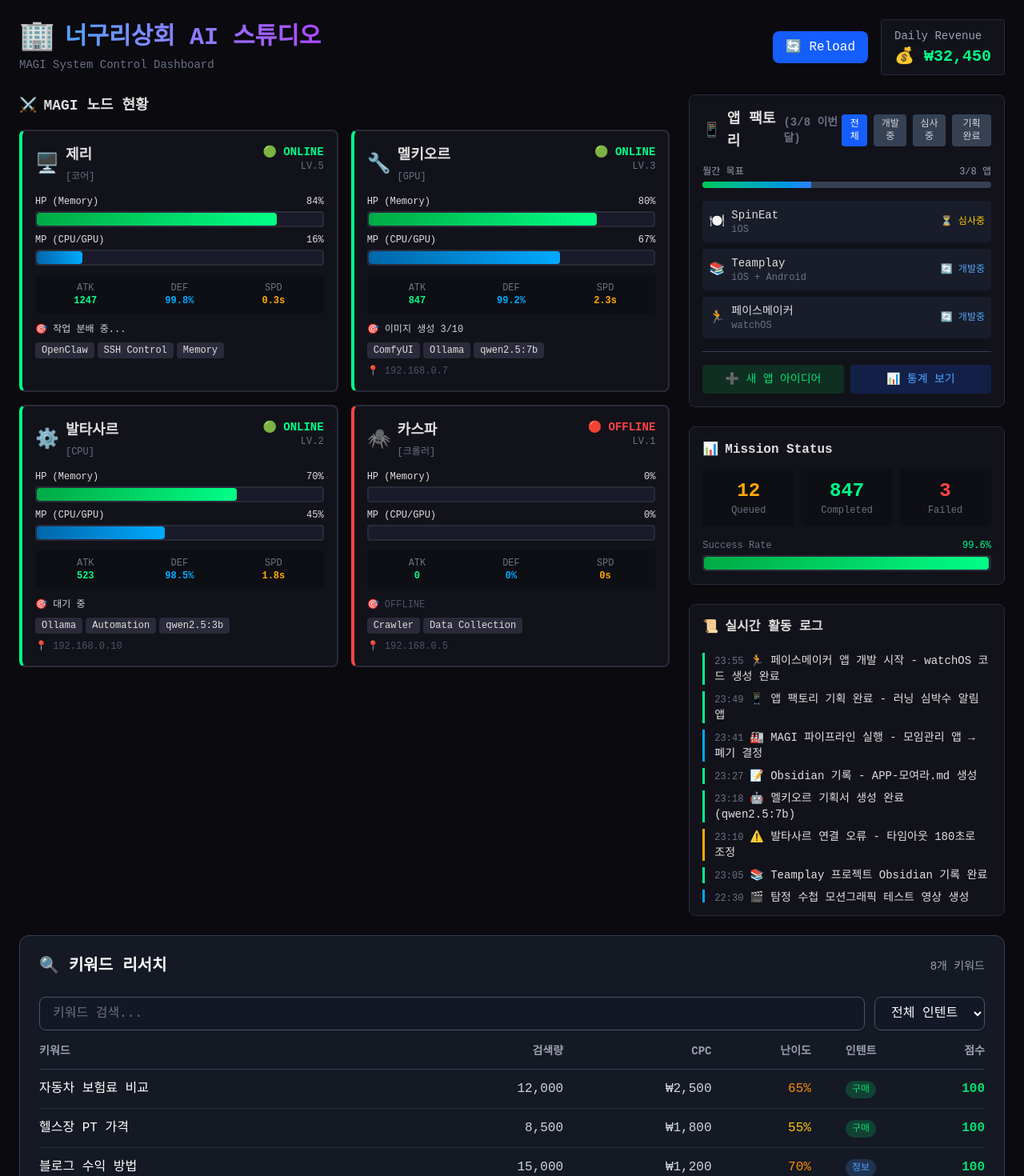
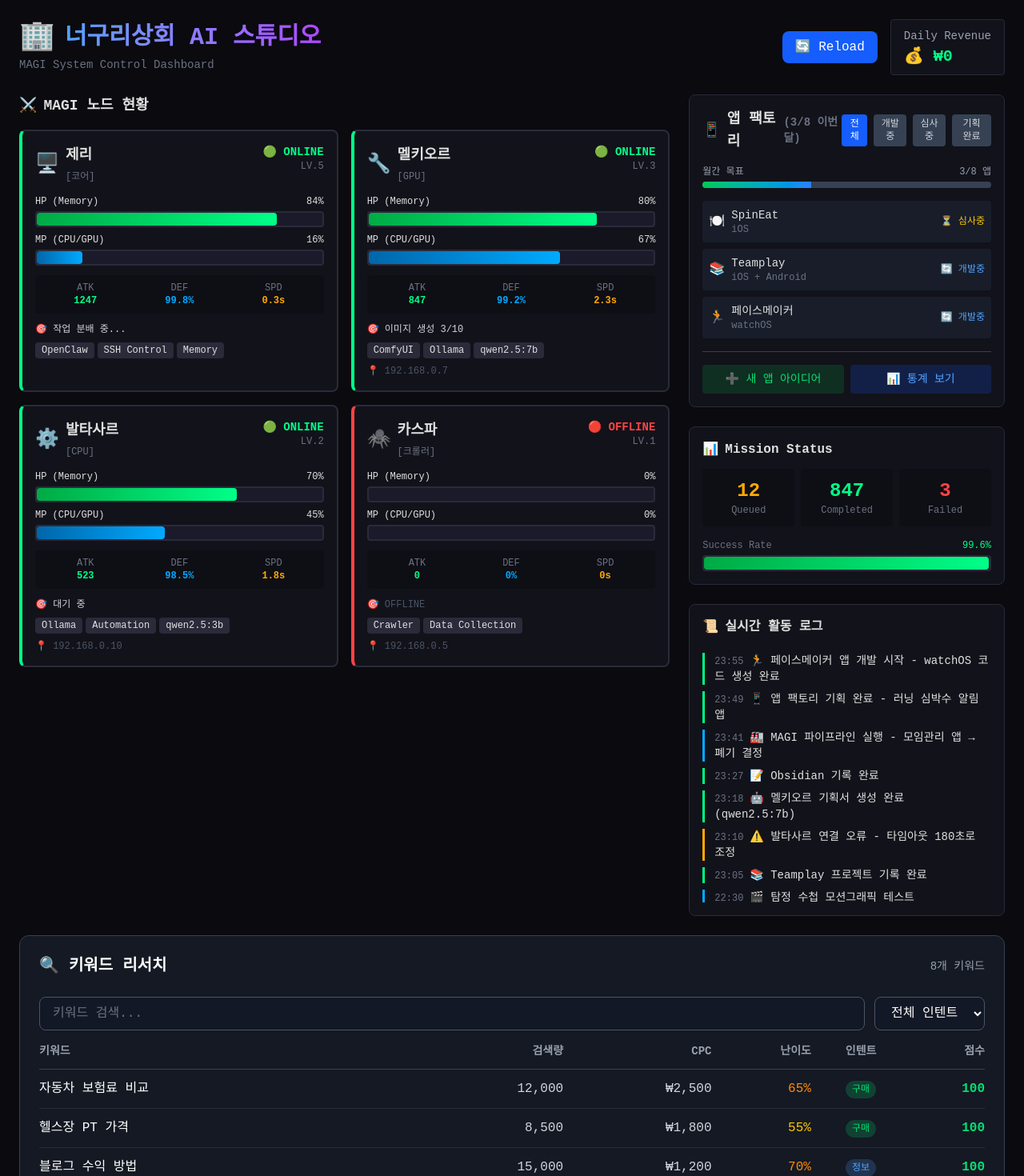
Before and after one commit to luos1/magi-dashboard, a React (Vite) app: page / in a window 1280 px wide. Shown: the top 1470 px of the page at 80% size. Built offline with nearby package versions, Linux system fonts and the light colour scheme.

Commit message:
Remove fake revenue data - 데모 모드 표시

```diff
--- a/src/App.jsx
+++ b/src/App.jsx
@@ -75,18 +75,19 @@ const initialLogs = [
   { time: '23:55', type: 'success', message: '🏃 페이스메이커 앱 개발 시작 - watchOS 코드 생성 완료' },
   { time: '23:49', type: 'success', message: '📱 앱 팩토리 기획 완료 - 러닝 심박수 알림 앱' },
   { time: '23:41', type: 'info', message: '🏭 MAGI 파이프라인 실행 - 모임관리 앱 → 폐기 결정' },
-  { time: '23:27', type: 'success', message: '📝 Obsidian 기록 - APP-모여라.md 생성' },
+  { time: '23:27', type: 'success', message: '📝 Obsidian 기록 완료' },
   { time: '23:18', type: 'success', message: '🤖 멜키오르 기획서 생성 완료 (qwen2.5:7b)' },
   { time: '23:10', type: 'warning', message: '⚠️ 발타사르 연결 오류 - 타임아웃 180초로 조정' },
-  { time: '23:05', type: 'success', message: '📚 Teamplay 프로젝트 Obsidian 기록 완료' },
-  { time: '22:30', type: 'info', message: '🎬 탐정 수첩 모션그래픽 테스트 영상 생성' },
-  { time: '18:25', type: 'success', message: '✅ 모션그래픽 파이프라인 완성 - MoviePy 연동' },
+  { time: '23:05', type: 'success', message: '📚 Teamplay 프로젝트 기록 완료' },
+  { time: '22:30', type: 'info', message: '🎬 탐정 수첩 모션그래픽 테스트' },
+  { time: '18:25', type: 'success', message: '✅ 모션그래픽 파이프라인 완성' },
+  { time: '00:00', type: 'info', message: '⚠️ 데모 모드 - 실제 API 연동 필요' },
 ]
 
 function App() {
   const [nodes, setNodes] = useState(initialNodes)
   const [logs, setLogs] = useState(initialLogs)
-  const [dailyRevenue] = useState(32450)
+  const [dailyRevenue] = useState(0)  // 실제 연동 필요
   const [totalTasks] = useState({ queued: 12, completed: 847, failed: 3 })
 
   // 시뮬레이션: 랜덤 로그 추가
@@ -97,9 +98,9 @@ function App() {
         { type: 'info', message: '🔧 발타사르 Ollama 처리 중...' },
         { type: 'success', message: '📝 블로그 게시물 발행 완료' },
         { type: 'info', message: '🏭 앱 팩토리 파이프라인 대기 중' },
-        { type: 'success', message: '💰 쿠팡 파트너스 +₩' + Math.floor(Math.random() * 5000) + ' 수익' },
-        { type: 'info', message: '🎬 마루 유튜브 영상 인코딩 중' },
-        { type: 'success', message: '📊 AdSense 수익 업데이트' },
+        { type: 'info', message: '🎬 영상 인코딩 중...' },
+        { type: 'success', message: '📱 앱 빌드 완료' },
+        { type: 'info', message: '🔍 시장 조사 진행 중...' },
       ]
       const event = events[Math.floor(Math.random() * events.length)]
       const now = new Date()
```
